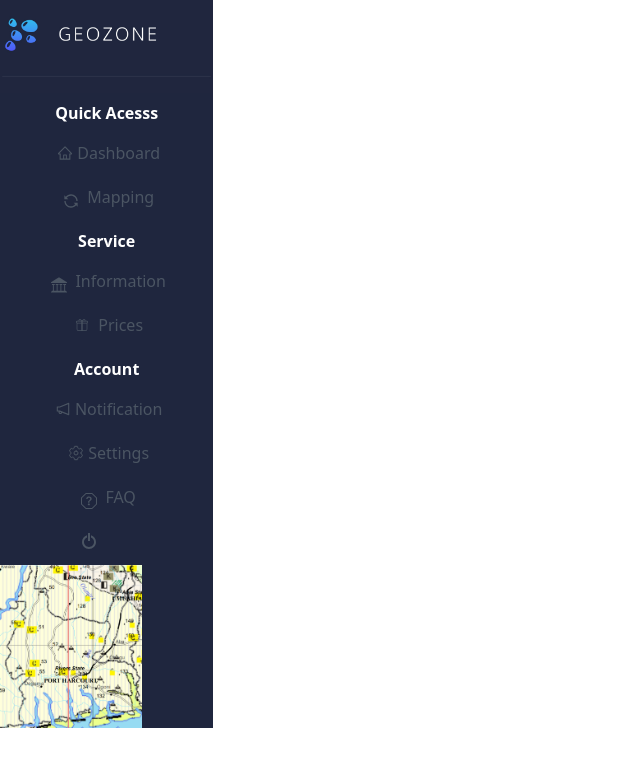
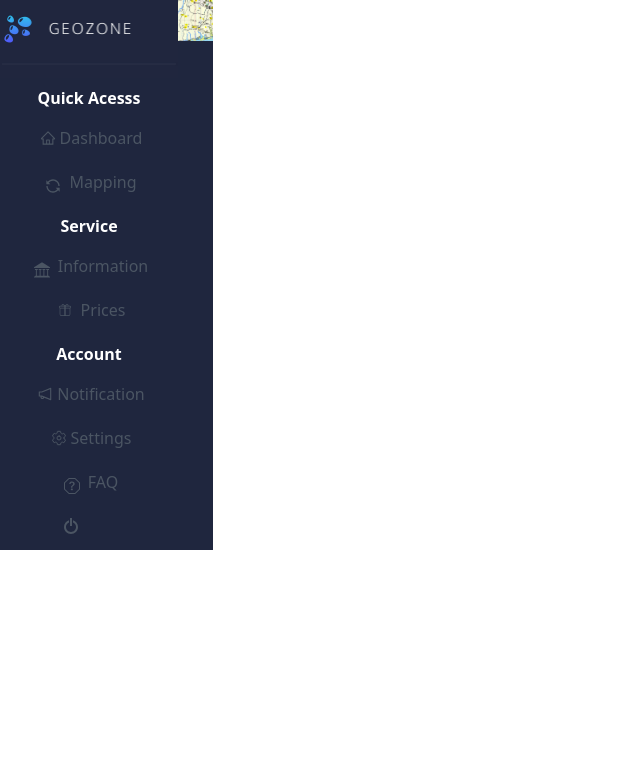
Before and after one commit to nmrems-ece/frontend-next, a Next.js app: page /map in a window 1280 px wide. Shown: the top 766 px of the page, without its empty margins (0-640 px from the left). Built offline with nearby package versions, Linux system fonts and the light colour scheme.

Commit message:
first commit

```diff
--- a/app/map/page.jsx
+++ b/app/map/page.jsx
@@ -19,9 +19,9 @@ const page = () => {
     router.push("/map");
   };
   return (
-    <div className="flex">
-      <div className="bg-gray-200 w-1/6 flex">
-        <div className="bg-[#1F263E] w-screen">
+    <div className=" flex">
+      <div className="bg-gray-200 w-1/6 flex flex-col-2">
+        <div className="bg-[#1F263E] w-screen flex">
           <nav>
             <ul>
               <li>
@@ -61,13 +61,11 @@ const page = () => {
                 </div>
               </li>
             </ul>
-                  </nav>
-                  <div className=" w-4/6">
+          </nav>
+          <div className=" w-4/6">
             <Image src={Map} />
           </div>
         </div>
-
-
       </div>
     </div>
   );
```
